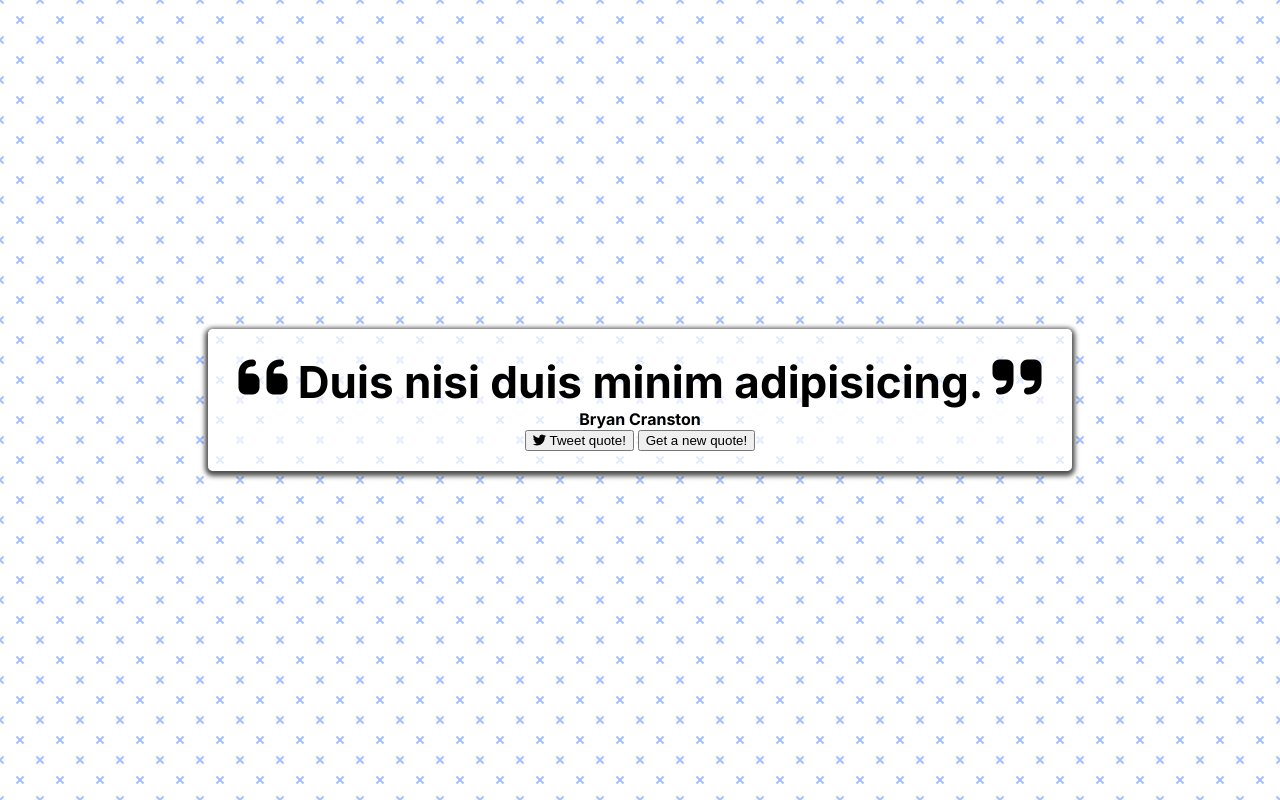
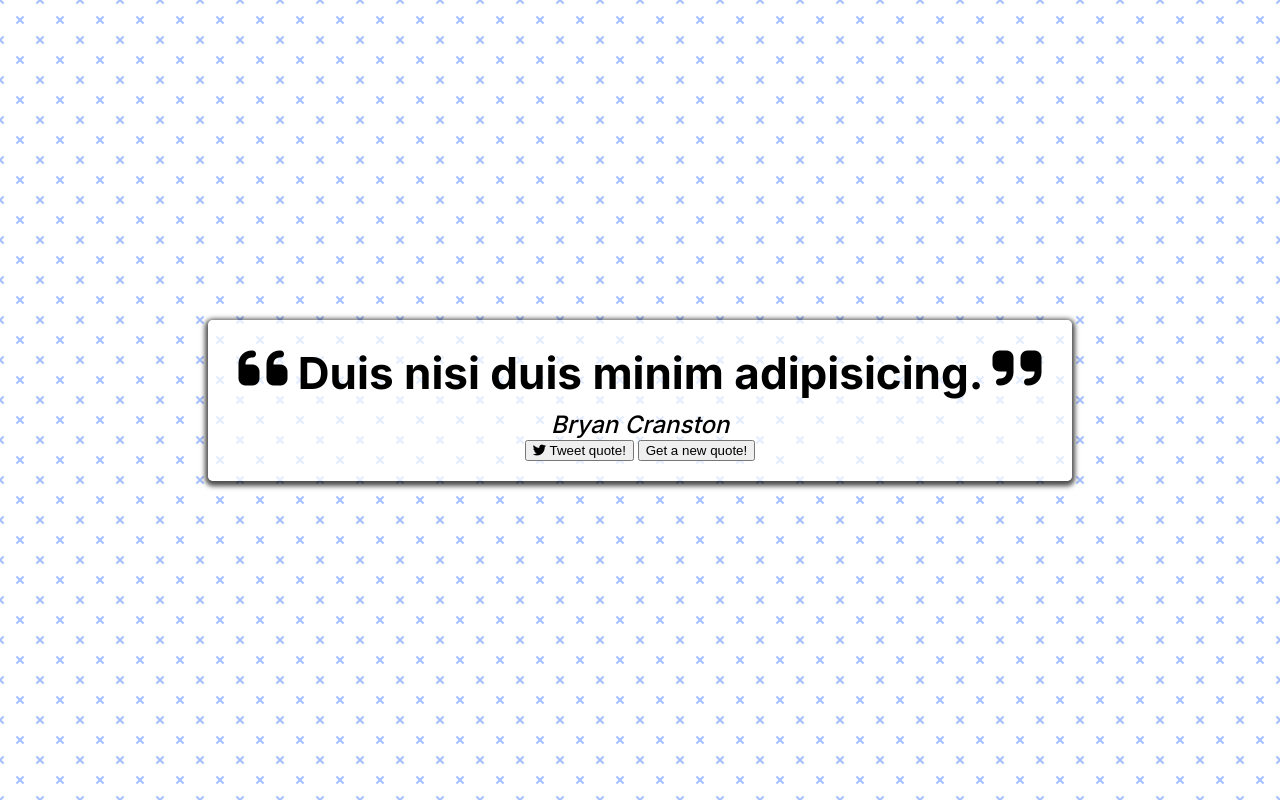
Before and after one commit to juancaorg/quote-generator, a plain HTML site: page index.html in a window 1280 px wide. Drawn offline with Linux system fonts and the light colour scheme.

Commit message:
feat(styles): add styling to quote-author

```diff
--- a/styles.css
+++ b/styles.css
@@ -41,3 +41,10 @@ body {
 .fa-quote-left, .fa-quote-right {
 	font-size: 3.5rem;
 }
+
+.quote-author {
+	margin-top: 10px;
+	font-size: 1.5rem;
+	font-weight: 500;
+	font-style: italic;
+}
```
